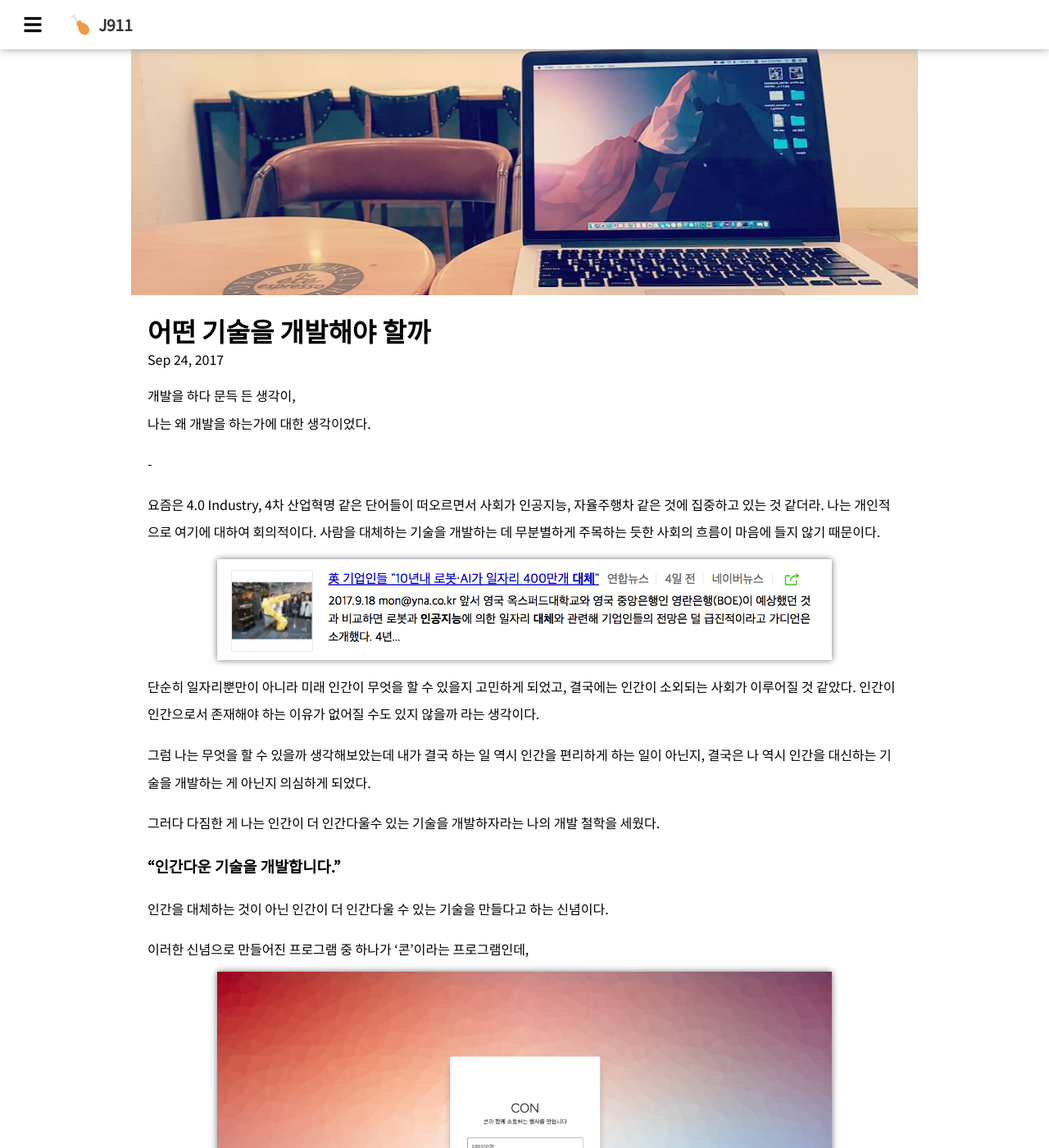
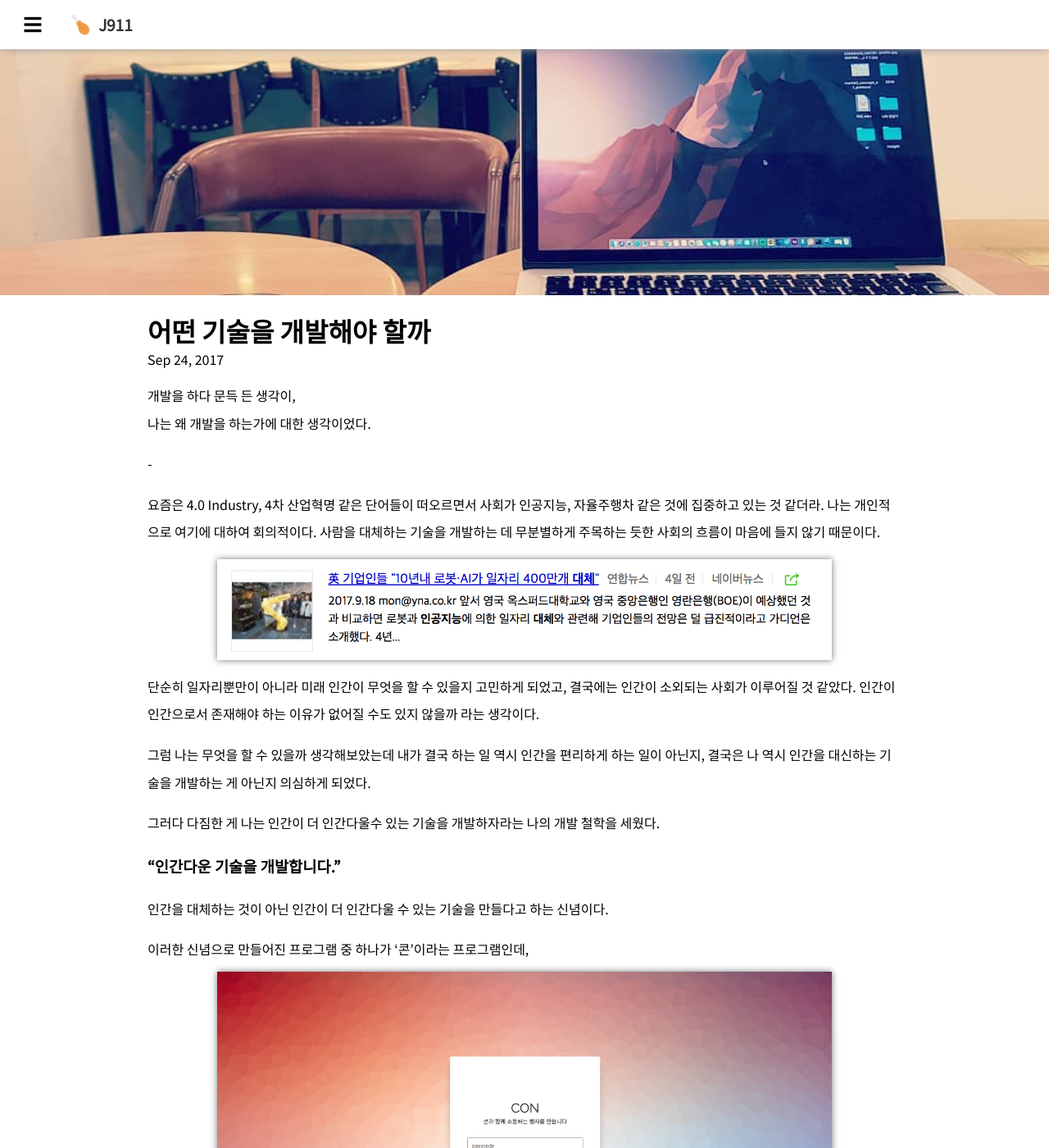
Before and after one commit to kmss1258/kmss1258.github.io, a Jekyll site: the page built from _posts/2017-09-24-what-should-I-develop.markdown, in a window 1280 px wide and 1400 px high. Shown: the whole window at 82% size. Built offline with Jekyll 4.4.1, drawn with Linux system fonts in a browser that asks for light colours; nearby versions of some CDN libraries; comment, search, counter and statistics services are not loaded.

Commit message:
update post cover size

```diff
--- a/assets/css/main.css
+++ b/assets/css/main.css
@@ -159,7 +159,7 @@ a {
     color: #c9c9c9;
 }
 .main {
-    position: relative;
+    /* position: relative; */
     text-align: left;
     box-sizing: border-box;
     min-height: 90vh;
@@ -267,7 +267,7 @@ hr {
 }
 .post__cover {
     position: absolute;
-    top: 0;
+    top: 60px;
     left: 0;
     right: 0;
     height: 300px;
```
Also changed, not shown: 1 other file.
